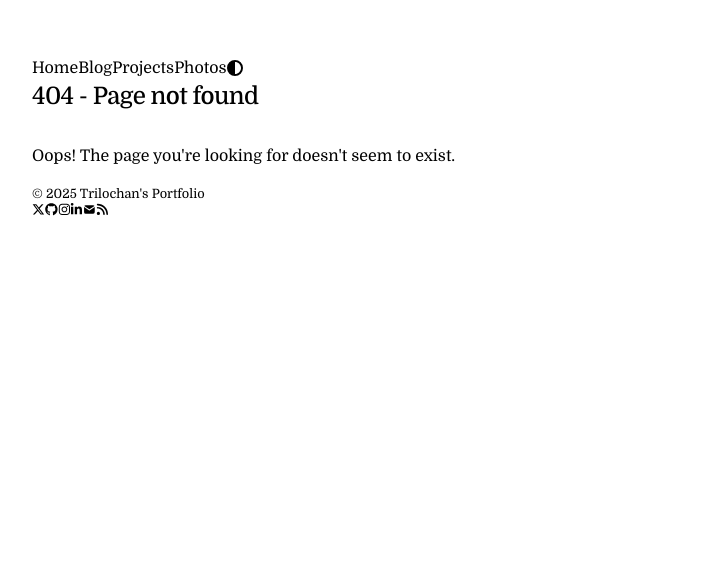
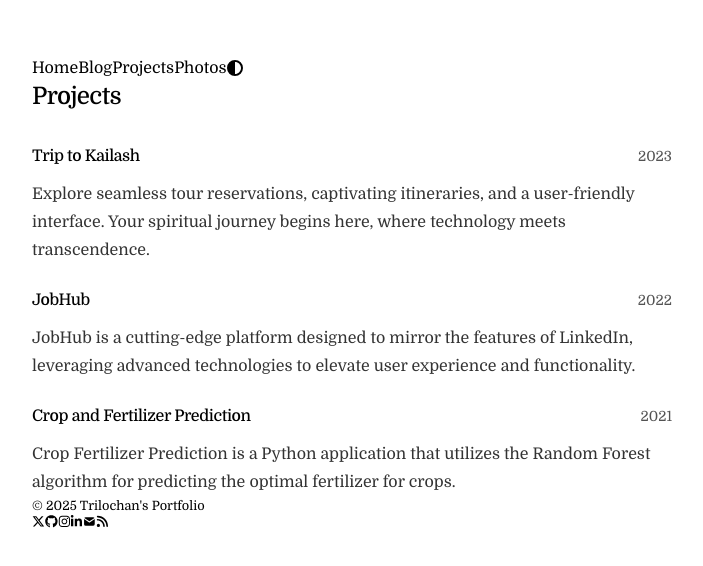
Before and after one commit to trilochanaryal/trilochan, a Next.js app: page /projects in a window 1280 px wide. Before the commit this address had no page. Shown: the top 566 px of the page, without its empty margins (288-991 px from the left). Built offline with nearby package versions, Linux system fonts and the light colour scheme.

Commit message:
add projects page with dynamic project listing and metadata

```diff
--- /dev/null
+++ b/app/projects/page.tsx
@@ -0,0 +1,41 @@
+import React from 'react';
+import type { Metadata } from 'next';
+import { projects } from './project-data';
+
+export const metadata: Metadata = {
+  title: 'Projects',
+  description: 'My Projects',
+};
+
+export default function Projects() {
+  return (
+    <section>
+      <h1 className="mb-8 text-2xl font-medium tracking-tight">Projects</h1>
+      <div className="space-y-6">
+        {projects.map((project, index) => (
+          <a
+            key={index}
+            href={project.url}
+            target="_blank"
+            rel="noopener noreferrer"
+            className="block group hover:opacity-80 transition-opacity duration-200"
+          >
+            <div className="flex flex-col">
+              <div className="w-full flex justify-between items-baseline">
+                <span className="text-black dark:text-white font-medium tracking-tight">
+                  {project.title}
+                </span>
+                <span className="text-neutral-600 dark:text-neutral-400 tabular-nums text-sm">
+                  {project.year}
+                </span>
+              </div>
+              <p className="prose prose-neutral dark:prose-invert pt-3">
+                {project.description}
+              </p>
+            </div>
+          </a>
+        ))}
+      </div>
+    </section>
+  );
+}
```
